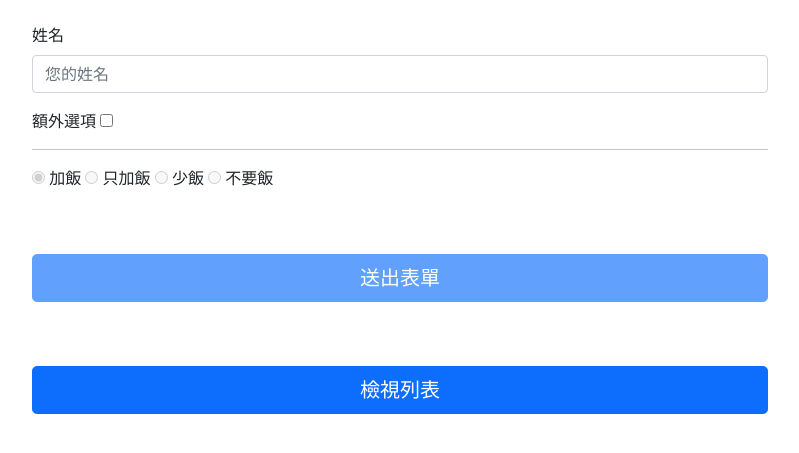
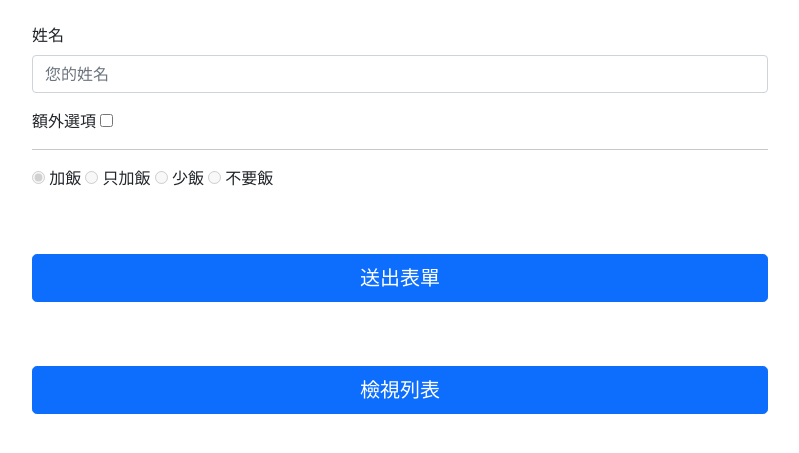
Before and after one commit to chentai-tech/bentou, a plain HTML site: page index.html in a window 1280 px wide. Shown: the part 169-622 px from the top of the page, without its empty margins (240-1039 px from the left). Drawn offline with nearby package versions, Linux system fonts and the light colour scheme.

Commit message:
disabled gt 10

```diff
--- a/index.html
+++ b/index.html
@@ -104,7 +104,7 @@
             const now = Date.now();
             const startTime = Date.parse('06:00:00');
             const endTime = Date.parse('10:00:00');
-            button.disabled = !(now >= startTime && now <= endTime);
+            button.disabled = (now <= endTime);
 
             // if (isInRange) {
             //     button.disabled = false;
```
